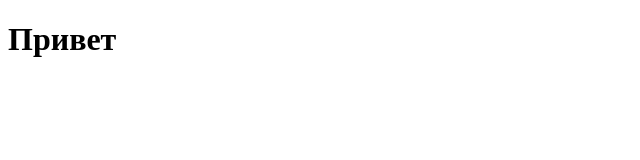
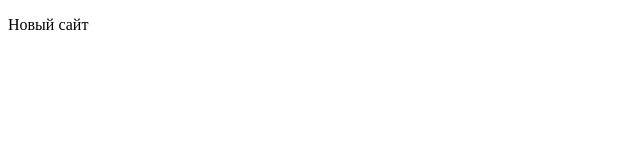
Before and after one commit to plvybvckerror/learningREPO, a plain HTML site: page index.html in a window 1280 px wide. Shown: the whole page, without its empty margins (0-640 px from the left). Drawn offline with Linux system fonts and the light colour scheme.

Commit message:
first changes

```diff
--- a/index.html
+++ b/index.html
@@ -6,6 +6,6 @@
     <title>Document</title>
 </head>
 <body>
-    <h1>Привет</h1>
+    <p>Новый сайт</p>
 </body>
 </html>
```
